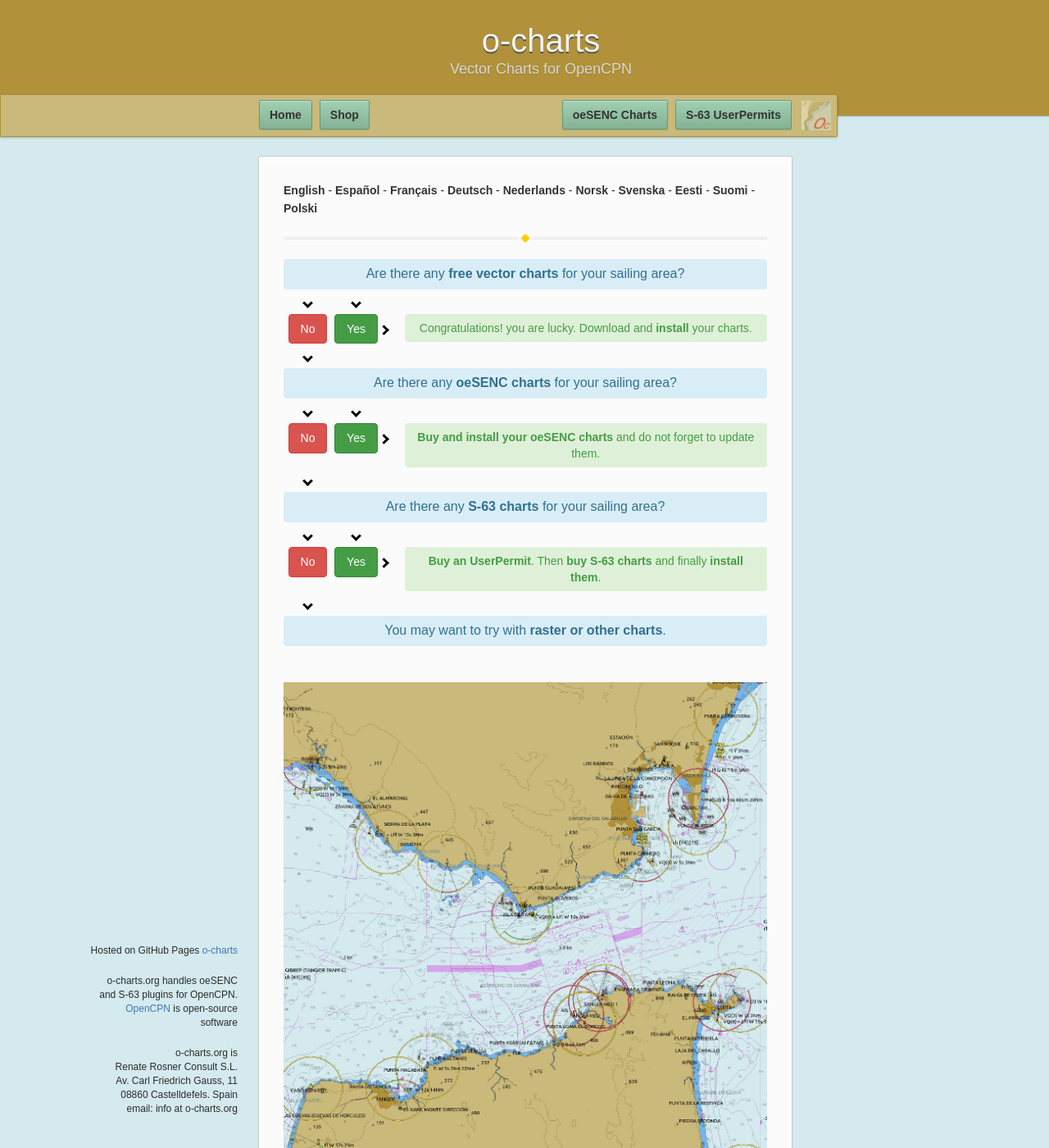
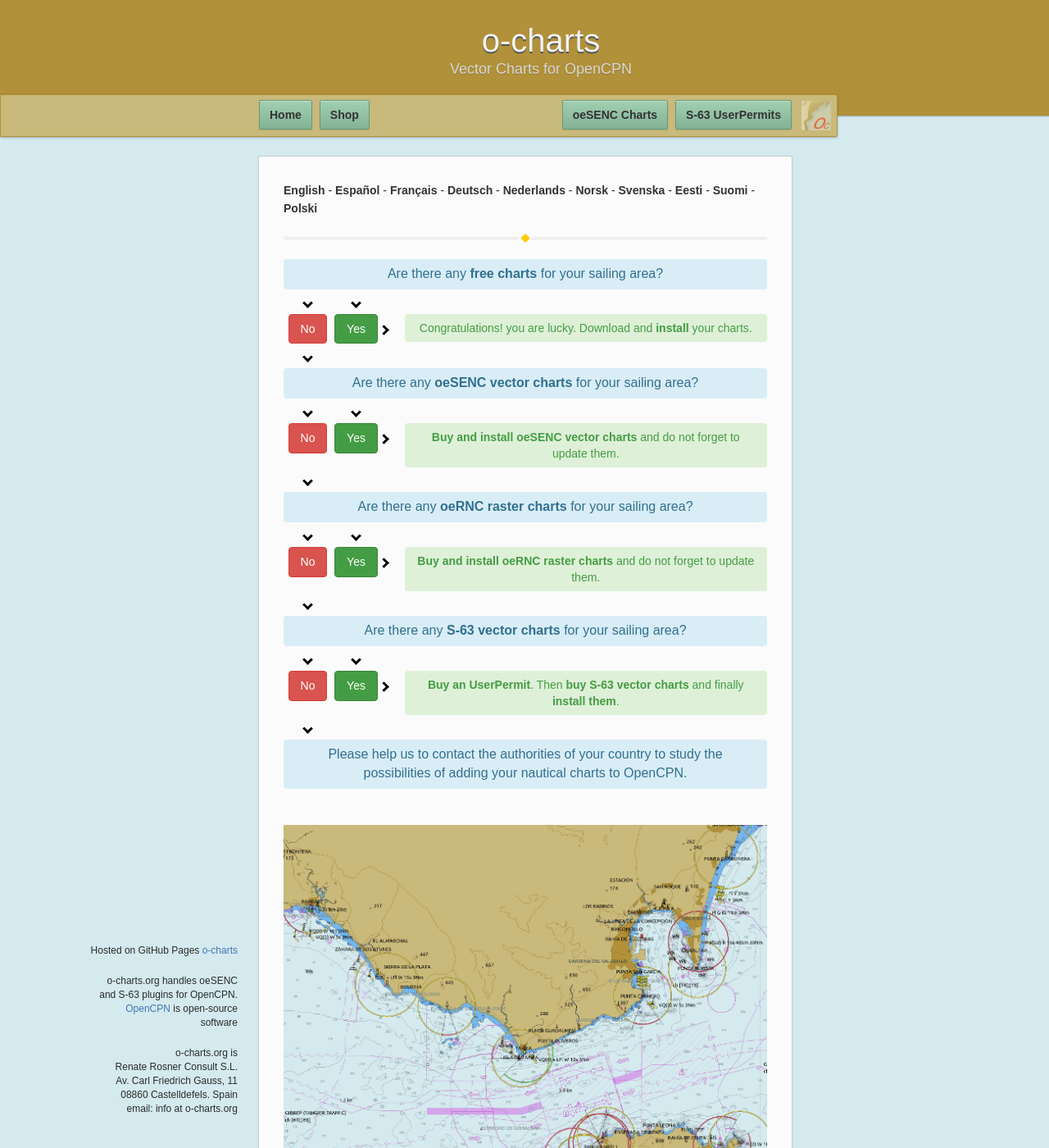
Before and after one commit to o-charts/manuals, a Jekyll site: the page built from index.md, in a window 1280 px wide and 1400 px high. Shown: the whole window at 82% size. Built offline with Jekyll 4.4.1, drawn with Linux system fonts in a browser that asks for light colours.

Commit message:
Update index.md

```diff
--- a/index.md
+++ b/index.md
@@ -43,7 +43,7 @@
 </div>
 <div class="questions">
 <div class="questionok question">
-Are there any <a href="https://o-charts.org/shop/index.php?id_category=8&controller=category"><strong>oeSENC charts</strong></a> for your sailing area?
+Are there any <a href="https://o-charts.org/shop/index.php?id_category=8&controller=category"><strong>oeSENC vector charts</strong></a> for your sailing area?
 </div>
 </div>
 <div class="arrows">
@@ -71,7 +71,7 @@
 </div>
 <div class="answer col4 inline">
 <div class="questionok ok">
-<a href="./oesenc_en_US.html"><strong>Buy and install your oeSENC charts</strong></a> and do not forget to update them.
+<a href="./oesenc_en_US.html"><strong>Buy and install oeSENC vector charts</strong></a> and do not forget to update them.
 </div>
 </div>
 </div>
@@ -83,7 +83,7 @@
 </div>
 <div class="questions">
 <div class="questionok question">
-Are there any <a href="https://www.chartworld.com/shop/off_enc"><strong>S-63 charts</strong></a> for your sailing area?
+Are there any <a href="https://o-charts.org/shop/index.php?id_category=14&controller=category"><strong>oeRNC raster charts</strong></a> for your sailing area?
 </div>
 </div>
 <div class="arrows">
@@ -111,7 +111,7 @@
 </div>
 <div class="answer col4 inline">
 <div class="questionok ok">
-<a href="https://o-charts.org/shop/index.php?id_category=6&controller=category"><strong>Buy an UserPermit</strong></a>. Then <a href="https://www.chartworld.com/shop/off_enc"><strong>buy S-63 charts</strong></a> and finally <a href="./s63_en_US.html"><strong>install them</strong></a>.
+<a href="./oernc_en_US.html"><strong>Buy and install oeRNC raster charts</strong></a> and do not forget to update them.
 </div>
 </div>
 </div>
@@ -123,7 +123,47 @@
 </div>
 <div class="questions">
 <div class="questionok question">
-You may want to try with <a href="https://opencpn.org/OpenCPN/info/chartsource.html"><strong>raster or other charts</strong></a>.
+Are there any <a href="https://www.chartworld.com/shop/off_enc"><strong>S-63 vector charts</strong></a> for your sailing area?
+</div>
+</div>
+<div class="arrows">
+<div class="answer col1 inline">
+<i class="down"></i>
+</div>
+<div class="answer col2 inline">
+<i class="down"></i>
+</div>
+</div>
+<div class="separator"></div>
+<div class="answers">
+<div class="answer col1 inline">
+<div class="yesno no">
+No
+</div>
+</div>
+<div class="answer col2 inline">
+<div class="yesno yes">
+Yes
+</div>
+</div>
+<div class="answer col3 inline">
+<i class="right"></i>
+</div>
+<div class="answer col4 inline">
+<div class="questionok ok">
+<a href="https://o-charts.org/shop/index.php?id_category=6&controller=category"><strong>Buy an UserPermit</strong></a>. Then <a href="https://www.chartworld.com/shop/off_enc"><strong>buy S-63 vector charts</strong></a> and finally <a href="./s63_en_US.html"><strong>install them</strong></a>.
+</div>
+</div>
+</div>
+<div class="separator"></div>
+<div class="arrows">
+<div class="answer col1 inline">
+<i class="down"></i>
+</div>
+</div>
+<div class="questions">
+<div class="questionok question">
+Please help us to contact the authorities of your country to study the possibilities of adding your nautical charts to OpenCPN.
 </div>
 </div>
 <br><br>
```
Also changed, not shown: other parts of index.md (+1 -1 lines).
